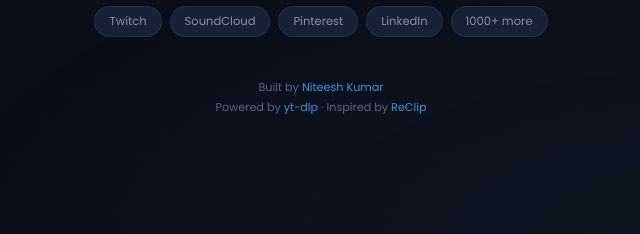
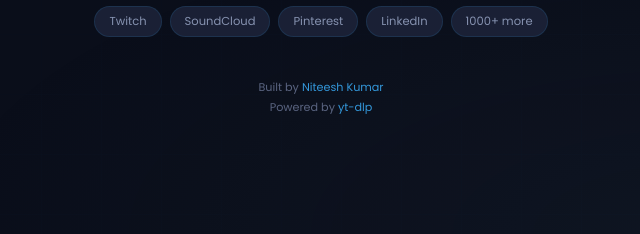
Before and after one commit to niteeshkumar17/video_downloader, a Flask app: page / in a window 1280 px wide. Shown: the part 566-800 px from the top of the page, without its empty margins (319-959 px from the left). Run offline with Flask 3, Linux system fonts and the light colour scheme; some libraries are stand-ins or nearby versions.

Commit message:
Remove ReClip references from downloader

```diff
--- a/templates/index.html
+++ b/templates/index.html
@@ -641,8 +641,7 @@
     <!-- Footer -->
     <div class="footer">
       Built by <a href="https://niteeshkumar.online" target="_blank">Niteesh Kumar</a><br>
-      Powered by <a href="https://github.com/yt-dlp/yt-dlp" target="_blank">yt-dlp</a> ·
-      Inspired by <a href="https://github.com/averygan/reclip" target="_blank">ReClip</a>
+      Powered by <a href="https://github.com/yt-dlp/yt-dlp" target="_blank">yt-dlp</a>
     </div>
   </div>
 
```
Also changed, not shown: README.md.
